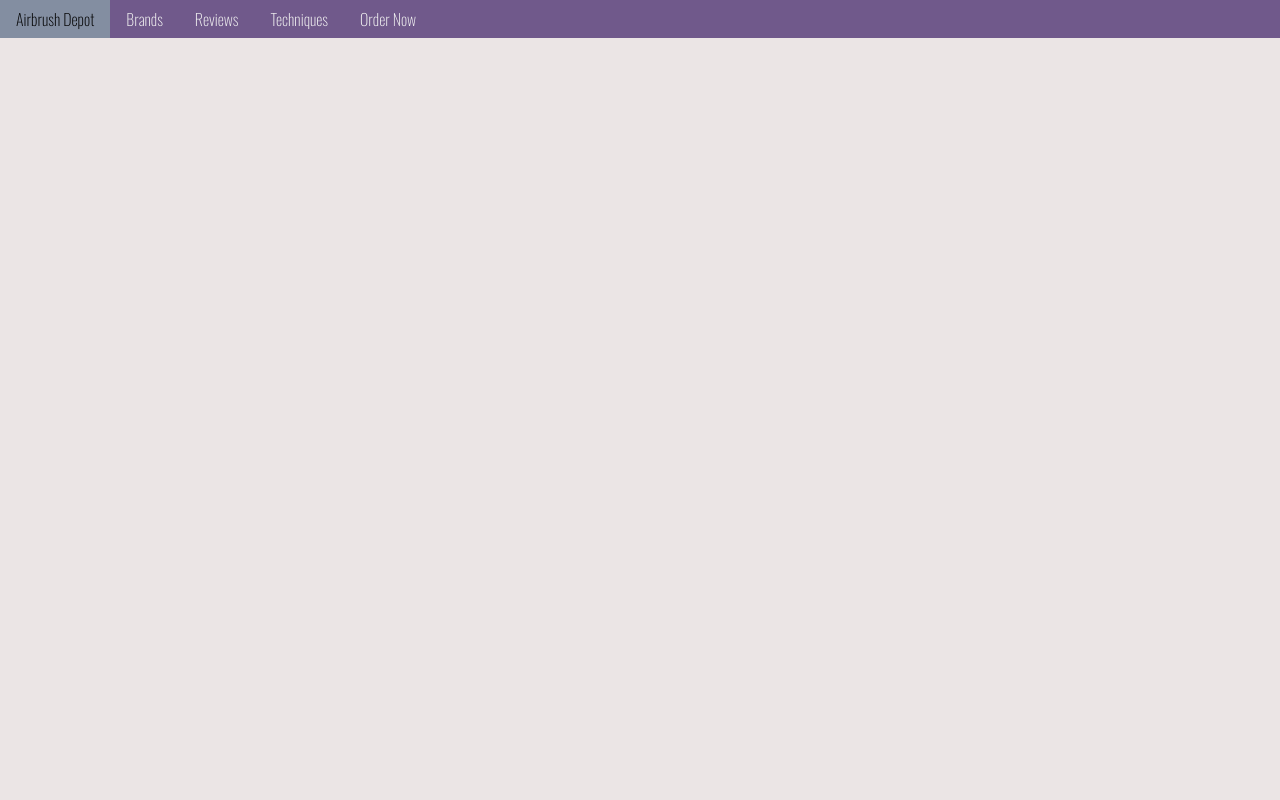
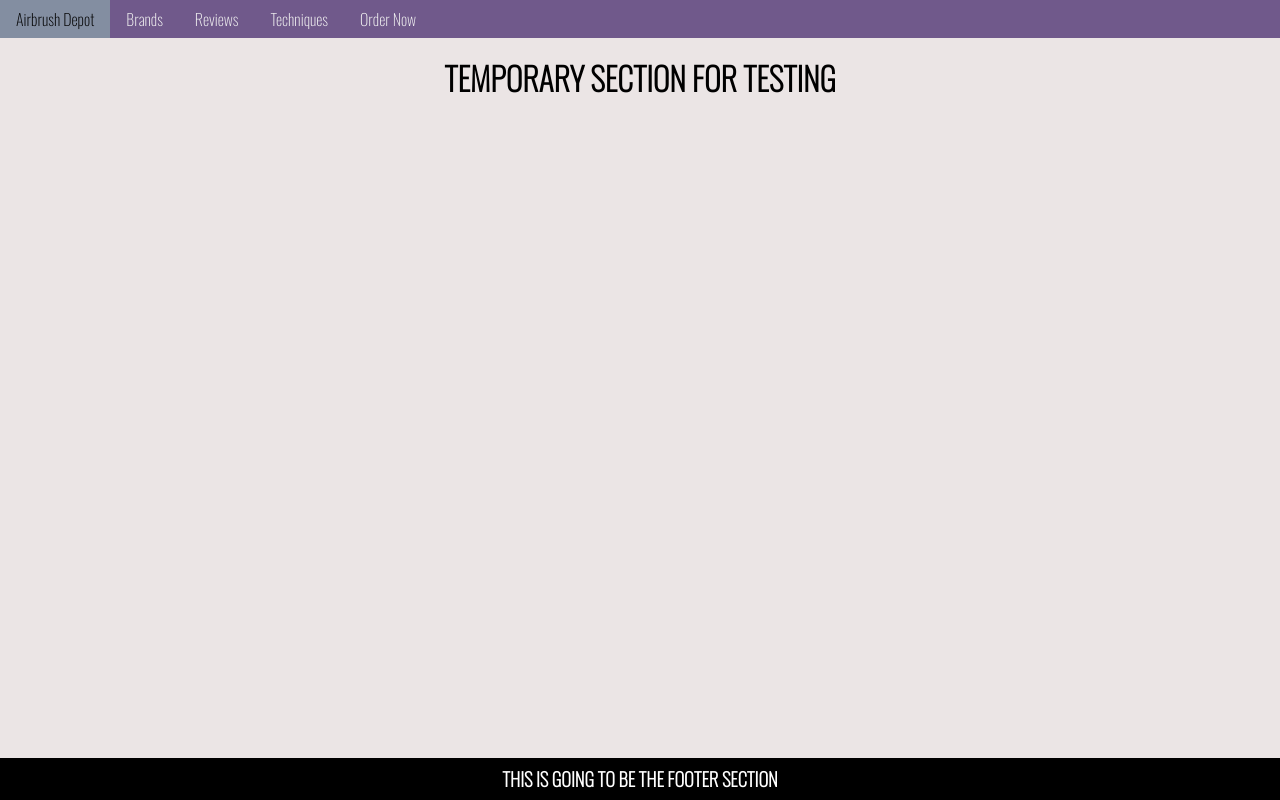
Before and after one commit to JVanars/Airbrush_Reviews_and_Tips, a plain HTML site: page brands.html in a window 1280 px wide. Drawn offline with nearby package versions, Linux system fonts and the light colour scheme.

Commit message:
sticky footer to sub-pages

```diff
--- a/brands.html
+++ b/brands.html
@@ -37,5 +37,13 @@
             <i class="fa fa-bars"></i>
         </a>
     </div>
+
+    <div class="primary">
+        <h1>TEMPORARY SECTION FOR TESTING</h1>
+    </div>
+
+    <div class="footer">
+        <h3>THIS IS GOING TO BE THE FOOTER SECTION</h3>
+    </div>
 </body>
 </html>
```
Also changed, not shown: reviews.html (+8 -0 lines), techniques.html (+8 -0 lines).
